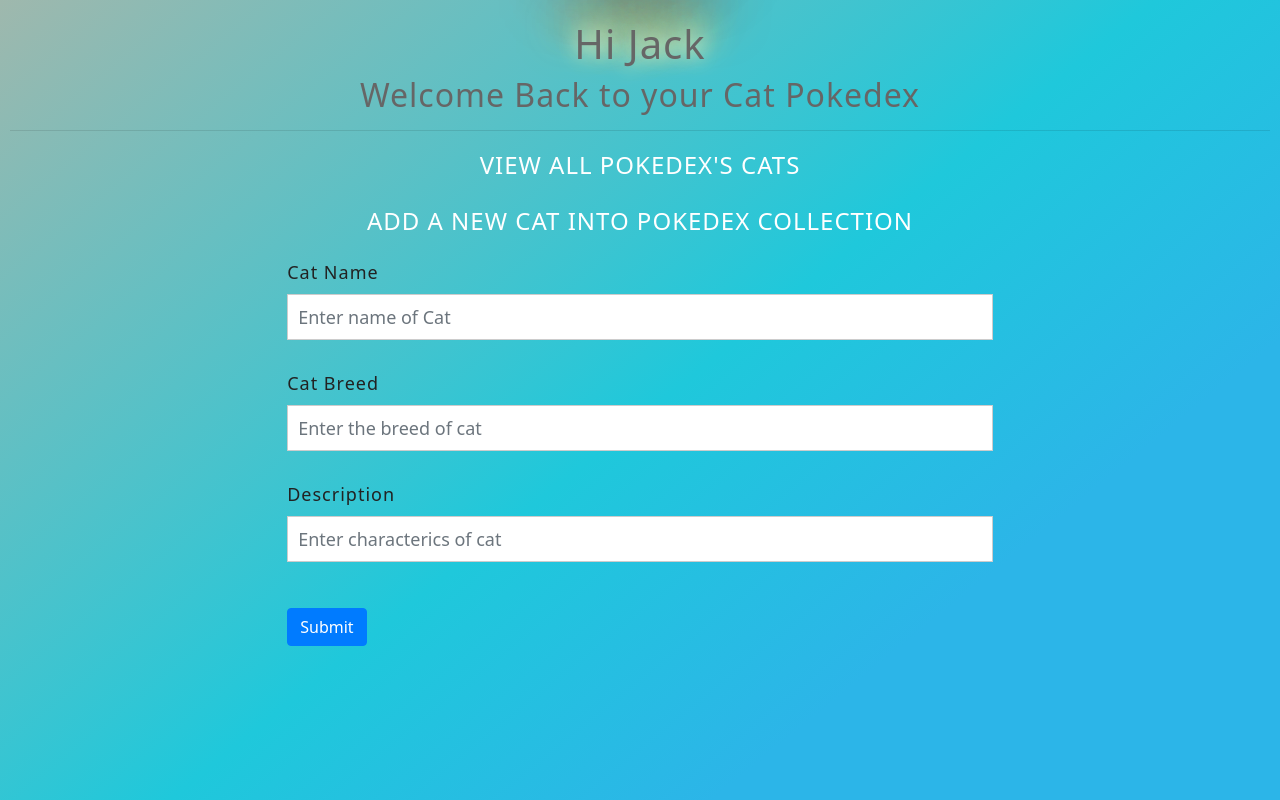
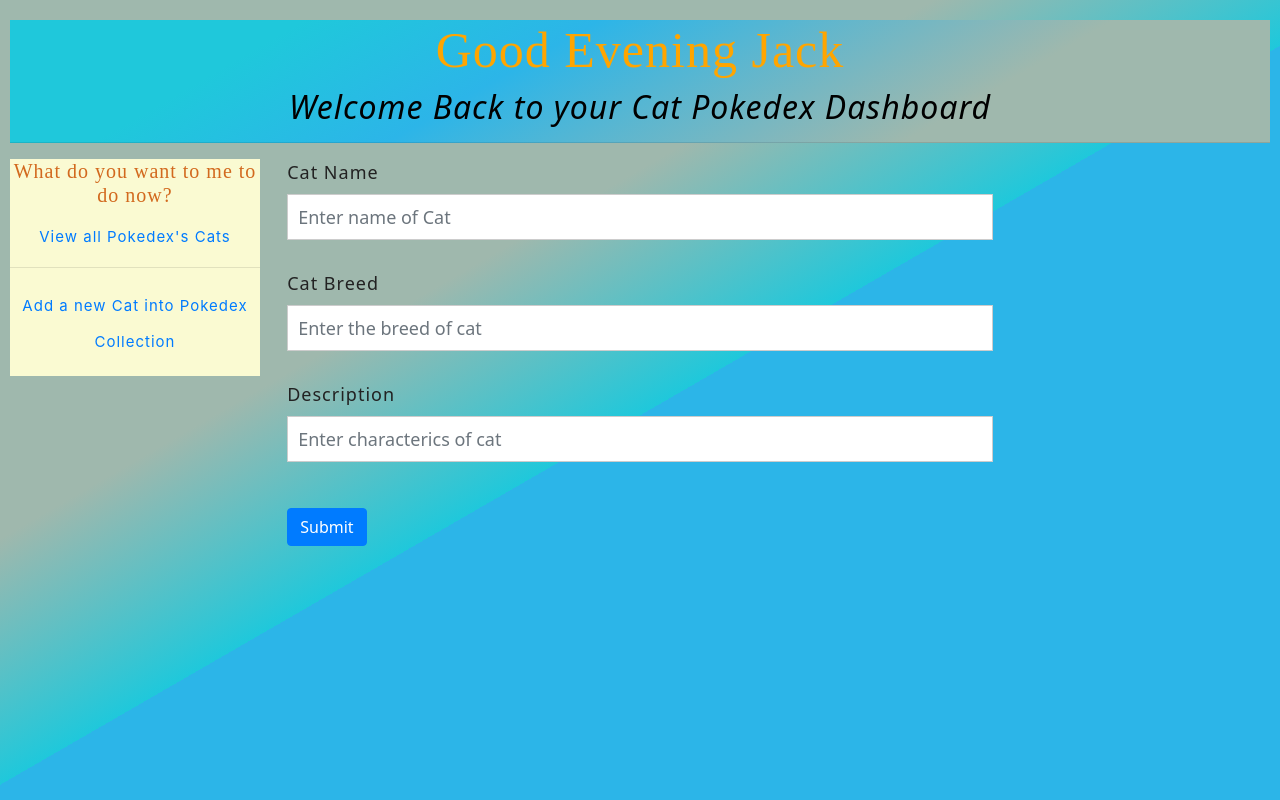
Before and after one commit to panwarpravesh03/catsPokedex, a React app: page /edit/1 in a window 1280 px wide. Built offline with nearby package versions, Linux system fonts and the light colour scheme.

Commit message:
Added some UI/UX design

```diff
--- a/src/components/Header.js
+++ b/src/components/Header.js
@@ -1,22 +1,31 @@
 import React from 'react';
 import { NavLink } from 'react-router-dom';
+//import { Images } from 'react-native';
+
+var time = new Date().getTime;
+var greetMsg = '';
+if(time>'00:00' && time<'12:00')
+	greetMsg='Good Morning';
+else if(time>'12:00' && time<'16:00')
+	greetMsg='Good Afternoon';
+else
+	greetMsg='Good Evening';
 
 const Header = () => {
   return (
+		/* <!-- <Image source ={ require('../images/pokedexImg.png')} style={imageContainer}/> -->*/
     <header>
-		  <h1>Hi Jack</h1>
-		  <h2> Welcome Back to your Cat Pokedex </h2>
+		  <h1>{greetMsg} Jack</h1>
+		  <h2> Welcome Back to your Cat Pokedex Dashboard</h2>
 		  <hr />
-		  <div className="links">
-			  <NavLink to="/" className="link" activeClassName="active" exact>
-				  View all Pokedex's Cats
-        </NavLink>
+		<div class="verticalDashboard">
+		  	<h4> What do you want to me to do now?</h4>
+		  	<div className="links">
+					 <div><NavLink to="/" className="link" activeClassName="active" exact className="textForVerticalDiv">View all Pokedex's Cats</NavLink></div>
+					<hr/>
+		 	  		 <div><NavLink to="/add" className="link" activeClassName="active" className="textForVerticalDiv">Add a new Cat into Pokedex Collection</NavLink></div>
 		  </div>
-		  <div className="links">
-			  <NavLink to="/add" className="link" activeClassName="active">
-				  Add a new Cat into Pokedex Collection
-        </NavLink>
-		  </div>
+	   </div>
     </header>
   );
 };
--- a/src/styles.scss
+++ b/src/styles.scss
@@ -1,18 +1,49 @@
 body {
-  background: linear-gradient(141deg, #9fb8ad 0%, #1fc8db 51%, #2cb5e8 75%);
+  background: linear-gradient(150deg, #9fb8ad 35%, #1fc8db 51%, #2cb5e8 30%);
   font-family: Noto Sans, Helvetica, sans-serif;
   color: #666;
   letter-spacing: 1px;
   padding: 10px;
   min-height: 100vh;
+  background-color: lightgreen;
 }
 
 header {
   text-align: center;
   margin: 10px 0 10px 0;
+  background-color: white;
+	background: linear-gradient(150deg, #1fc8db 20%, #2cb5e8 40%,  #9fb8ad 75%);
+
+.DashboardButton {
+    //margin-top: 16;
+    margin-bottom: 16 ;
+    background-color: lightblue;
+   // align-items: 'center';
+  //  padding: 15;
+    border-radius: 5;
+    font-weight: 'bold';
+  }
+
+.verticalDashboard {
+	background-color: lightgoldenrodyellow;
+	direction: unset;
+	margin: 0;
+  	position: relative;
+	float: left;
+	width: 250px;
+
+}
+
+.textForVerticalDiv
+{
+	font-size: 15px;
+	font-family: -apple-system, BlinkMacSystemFont, 'Segoe UI', Roboto, Oxygen, Ubuntu, Cantarell, 'Open Sans', 'Helvetica Neue', sans-serif;
+	//font-style: unset;
+	//float: left;
+}
 
   .links {
-    text-transform: uppercase;
+  //  text-transform: uppercase;
     text-align: center;
     font-size: 150%;
     margin-bottom: 20px;
@@ -22,9 +53,9 @@ header {
       padding: 5px 10px;
       font-weight: 100;
       margin: 1rem;
-      color: #fff;
+      color: rgb(0, 0, 0);
       text-decoration: none;
-      text-transform: uppercase;
+    //  text-transform: uppercase;
       border-bottom: 2px solid transparent;
       transition: all 0.3s;
       -webkit-transition: all 0.3s;
@@ -39,23 +70,36 @@ header {
 
     .link:hover,
     .link:active {
-      border-bottom: 2px solid #fff;
+      border-bottom: 2px solid darkblue;
+	color: darkblue;
     }
   }
 }
 
 h1 {
-  text-shadow: 0 0 20px #fefcc9, 10px -10px 30px #feec85,
-    -20px -20px 40px #ffae34, 20px -40px 50px #ec760c, -20px -60px 60px #cd4606,
-    0 -80px 70px #973716, 10px -90px 80px #451b0e;
+  //text-shadow: 0 0 20px #fefcc9, 10px -10px 30px #feec85, -20px -20px 40px #ffae34, 20px -40px 50px #ec760c, -20px -60px 60px #cd4606,0 -80px 70px #973716, 10px -90px 80px #451b0e;
   display: inline-block;
 }
 
-h1,
-h2 {
-  color: #666;
+h1
+{
+	color: orange;
+	font-family: cursive;
+	font-size: 50px;
 }
 
+h2 {
+  color: black;
+font-style: italic;
+//font-size: 30px;
+}
+
+h4 {
+  color: chocolate;
+font-style: unset;
+font-family: initial;
+font-size: 20px;
+}
 .main-content {
   width: 80%;
   margin: auto auto 100px auto;
@@ -187,4 +231,11 @@ button {
   .main-form {
     width: 100%;
   }
+
+.imageContainer {
+    margin-top: 16;
+  }
+
+
+
 }
```
Also changed, not shown: src/images/pokedexImg.png (added).
